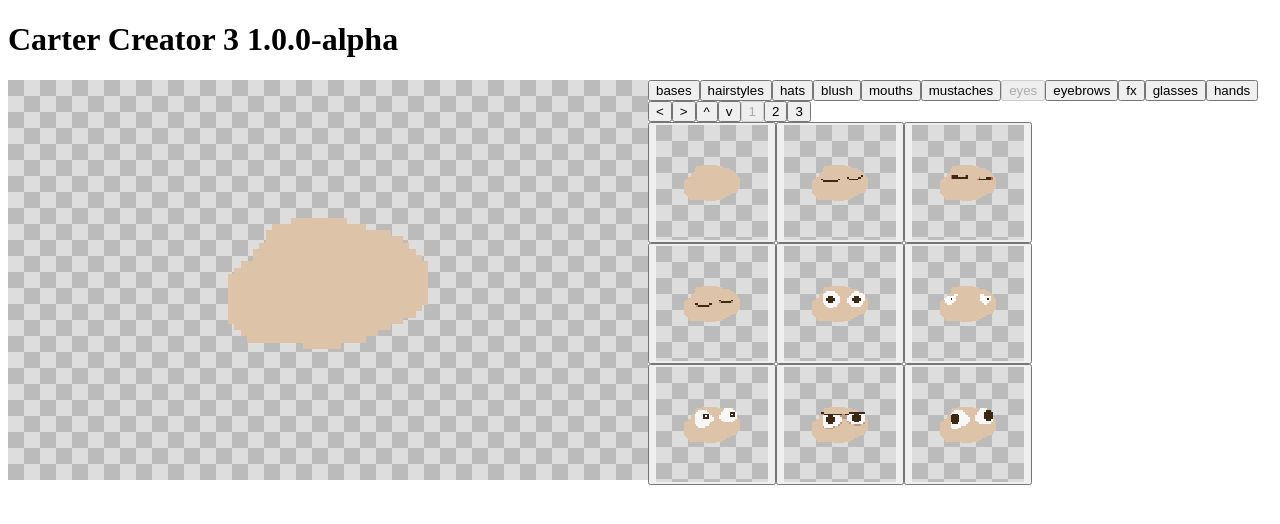
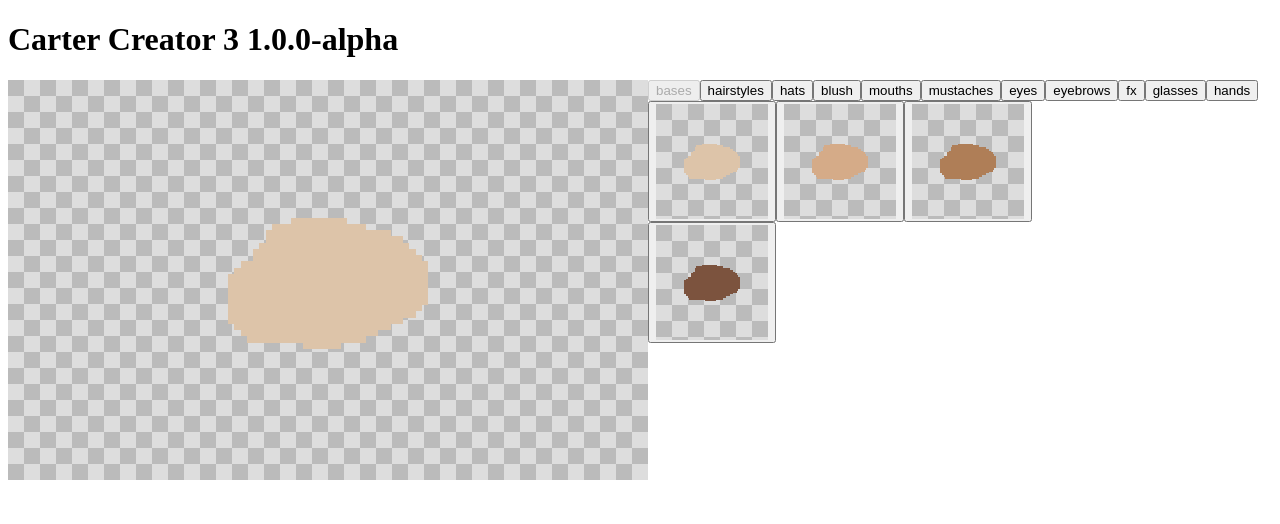
Before and after one commit to maffiemaffie/carter-creator-3, a React (Vite) app: page / in a window 1280 px wide. Shown: the top 524 px of the page. Built offline with nearby package versions, Linux system fonts and the light colour scheme.

Commit message:
default to bases tab

```diff
--- a/src/CarterBuilder.tsx
+++ b/src/CarterBuilder.tsx
@@ -14,11 +14,12 @@ import ChangeBase from "./components/ChangeBase";
 
 export default function CarterBuilder() {
   const [selectedFeatures, setSelectedFeatures] = useState<CartLayerStack>({});
-  const [selectedFeaturesPath, setSelectedFeaturesPath] =
-    useState<string>("eyes");
+  const [selectedFeaturesPath, setSelectedFeaturesPath] = useState<
+    string | null
+  >(null);
   const [selectedStackSlotName, setSelectedStackSlotName] = useState<
     keyof CartLayerStack | null
-  >("eyes");
+  >(null);
   const [selectedBase, setSelectedBase] = useState<{
     baseColor: RGBAColor;
     baseUrl: string;
@@ -69,10 +70,10 @@ export default function CarterBuilder() {
               type="button"
               value={"bases"}
               onClick={() => {
-                setSelectedFeaturesPath("bases");
+                setSelectedFeaturesPath(null);
                 setSelectedStackSlotName(null);
               }}
-              disabled={selectedFeaturesPath === "bases"}
+              disabled={selectedStackSlotName === null}
             />
             {CART_STACK_ORDER.map((feature) => (
               <input
@@ -95,7 +96,7 @@ export default function CarterBuilder() {
             {selectedStackSlotName === null && (
               <ChangeBase onBaseSelect={(base) => setSelectedBase(base)} />
             )}
-            {selectedStackSlotName !== null && (
+            {selectedStackSlotName !== null && selectedFeaturesPath !== null && (
               <FeatureBook
                 featuresPath={selectedFeaturesPath}
                 stackSlotName={selectedStackSlotName}
```
